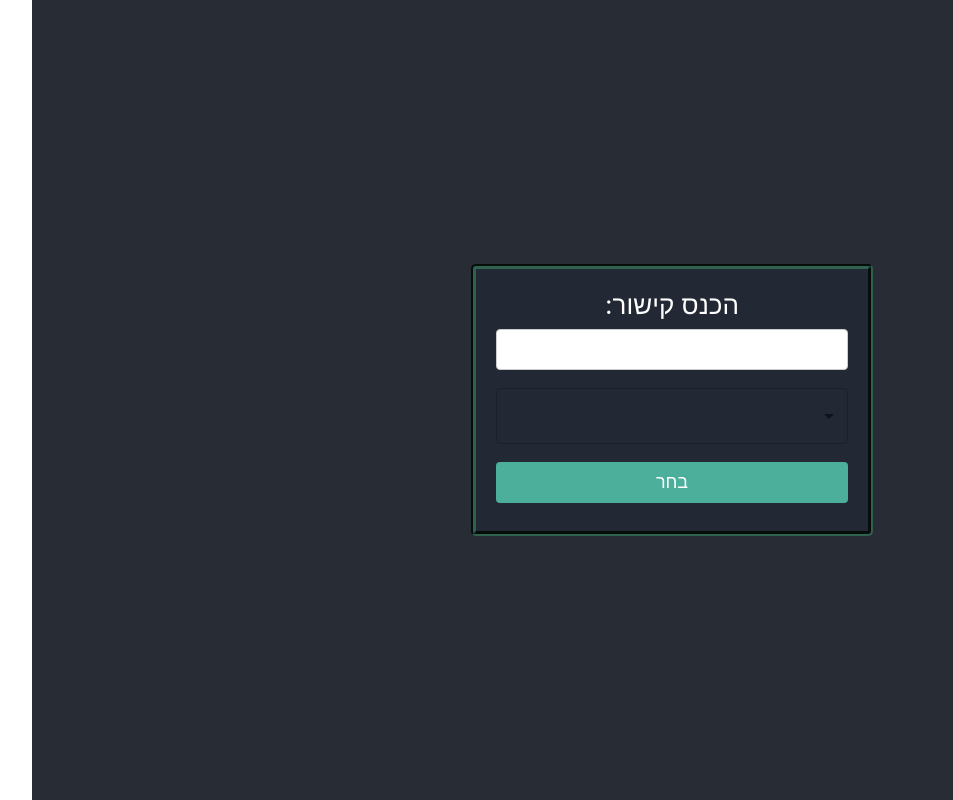
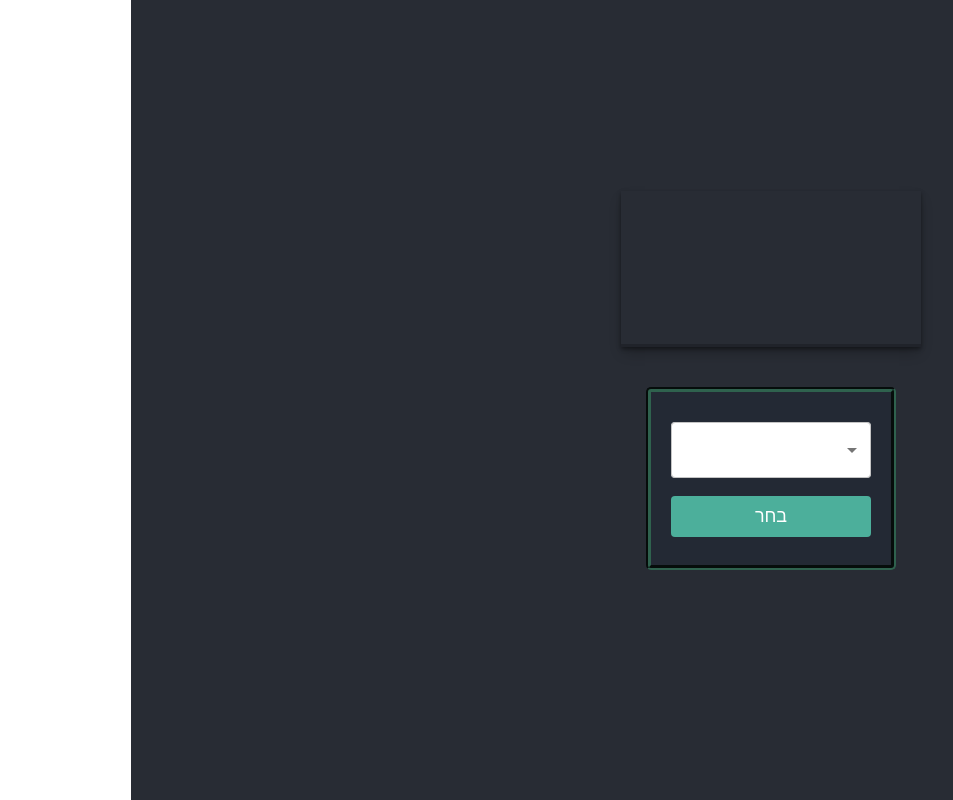
Before and after one commit to matan0810/live-video, a React (Vite) app: page / in a window 1280 px wide. Shown: the whole page, without its empty margins (18-971 px from the left). Built offline with nearby package versions, Linux system fonts and the light colour scheme; what video.js would draw is missing.

Commit message:
start seperate raw link and the select

```diff
--- a/src/App.jsx
+++ b/src/App.jsx
@@ -1,19 +1,35 @@
 import { useEffect, useState } from "react";
 import VideoPlayer from "./VideoPlayer/VideoPlayer";
 import LinkForm from "./LinkForm/LinkForm";
+import { links } from "./constants/links";
 import "./App.css";
+// import RawLinkForm from "./RawLinkForm/RawLinkForm";
 
 export default function App() {
   const [link, setLink] = useState(localStorage.getItem("link"));
+  // const [isRawLink, setIsRawLink] = useState(localStorage.getItem("isRawLink"));
 
   useEffect(() => {
     if (link) localStorage.setItem("link", link);
   }, [link]);
 
+  // useEffect(() => {
+  //   if (isRawLink) localStorage.setItem("isRawLink", isRawLink);
+  // }, [isRawLink]);
+
   return (
     <div className="App">
-      <VideoPlayer streamLink={link} />
-      <LinkForm link={link} setLink={setLink} />
+      <VideoPlayer streamLink={links[link]} />
+      <LinkForm
+        link={link}
+        setLink={setLink}
+        // changed={() => setIsRawLink(false)}
+      />
+      {/* <RawLinkForm
+        link={link}
+        setLink={setLink}
+        changed={() => setIsRawLink(true)}
+      /> */}
     </div>
   );
 }
--- a/src/LinkForm/LinkForm.css
+++ b/src/LinkForm/LinkForm.css
@@ -31,4 +31,5 @@
   border: none;
   border-radius: 4px;
   cursor: pointer;
+  width: 200px
 }
--- a/src/LinkForm/LinkForm.jsx
+++ b/src/LinkForm/LinkForm.jsx
@@ -1,5 +1,5 @@
 import { useState } from "react";
-import SelectLink from "../SelectLink/SelectLink";
+import SelectLink from "./SelectLink";
 import "./LinkForm.css";
 
 function LinkForm({ link, setLink }) {
@@ -13,18 +13,8 @@ function LinkForm({ link, setLink }) {
   return (
     <div className="form">
       <form onSubmit={(e) => e.preventDefault()}>
-        <label>הכנס קישור:</label>
-        <input
-          className="input"
-          type="text"
-          required
-          disabled={!!link}
-          value={field}
-          onChange={onChangeLink}
-        />
-        {!link && (
-          <SelectLink field={field} link={link} setLink={onChangeLink} />
-        )}
+        <SelectLink field={field} link={link} setLink={onChangeLink} disabled={!!link} />
+
         {link ? (
           <button
             className="button"
--- a/src/SelectLink/SelectLink.jsx
+++ b/src/LinkForm/SelectLink.jsx
@@ -1,8 +1,8 @@
 import React from "react";
 import { Select, MenuItem } from "@mui/material";
-import { links } from "./links";
+import { links } from "../constants/links";
 
-function SelectLink({ setLink, field }) {
+function SelectLink({ setLink, field, disabled }) {
   return (
     <div
       style={{
@@ -12,12 +12,19 @@ function SelectLink({ setLink, field }) {
         marginBottom: "10px",
       }}
     >
-      <Select label="לינק" value={field} onChange={setLink} variant="outlined">
+      <Select
+        label="לינק"
+        value={field}
+        onChange={setLink}
+        variant="outlined"
+        sx={{ backgroundColor: disabled ? "grey" : "white" }}
+        disabled={disabled}
+      >
         <MenuItem value="">
           <em>בחר לינק</em>
         </MenuItem>
         {Object.keys(links).map((key) => (
-          <MenuItem key={key} value={links[key]}>
+          <MenuItem key={key} value={key}>
             {key}
           </MenuItem>
         ))}
--- a/src/VideoPlayer/VideoPlayer.jsx
+++ b/src/VideoPlayer/VideoPlayer.jsx
@@ -4,7 +4,9 @@ import "video.js/dist/video-js.css";
 import { usePrevious } from "./usePrevious";
 import VideoJSHebrew from "./videoJSHeDictionary.json";
 
-const isMobile = window.innerWidth < 700;
+const IS_MOBILE = window.innerWidth < 700;
+const WIDTH = IS_MOBILE ? 300 : 600;
+const HEIGHT = IS_MOBILE ? 200 : 400;
 
 videojs.log.level("off");
 videojs.addLanguage("he", VideoJSHebrew);
@@ -19,8 +21,8 @@ export default function VideoPlayer({ streamLink }) {
 
     if (!player.current || prevNode !== videoNode) {
       player.current = videojs(videoNode, {
-        width: isMobile ? 300 : 600,
-        height: isMobile ? 200 : 400,
+        width: WIDTH,
+        height: HEIGHT,
         autoplay: true,
         controls: true,
         language: "he",
@@ -30,8 +32,7 @@ export default function VideoPlayer({ streamLink }) {
     player.current.src([{ src: streamLink, type: "application/x-mpegURL" }]);
   }, [streamLink, videoNode, prevNode]);
 
-  if (!streamLink) return null;
-
+  // if (!streamLink) return null;
   return (
     <div
       style={{
@@ -40,7 +41,11 @@ export default function VideoPlayer({ streamLink }) {
       }}
       data-vjs-player
     >
-      <video ref={setVideoNode} className="video-js" />
+      {streamLink?.isIFrame ? (
+        <iframe height={HEIGHT} width={WIDTH} src={streamLink.link} />
+      ) : (
+        <video ref={setVideoNode} className="video-js" />
+      )}
     </div>
   );
 }
--- a/src/SelectLink/links.js
+++ b/src/constants/links.js
@@ -1,7 +1,10 @@
 export const links = {
   Kan11:
     "https://kan11w.media.kan.org.il/hls/live/2105694/2105694/source1_600/chunklist.m3u8",
-  N12: "https://mako-streaming.akamaized.net/direct/hls/live/2033791/k12dvr/index.m3u8?hdnea=st%3D1702143030%7Eexp%3D1702143930%7Eacl%3D%2F*%7Ehmac%3Dc425cf4ea95943ab102ffa61592a91958833c4dc17786c43cbdcb9242ca5feb1",
+  N12: {
+    link: "https://nirozbdikot.blogspot.com/p/keshet.html",
+    isIFrame: true,
+  },
   N13: "https://reshet.g-mana.live/media/87f59c77-03f6-4bad-a648-897e095e7360/profile/2/profileManifest.m3u8?_uid=6beb1aa8-7748-4dc3-9747-7d28536688bd&rK=a2&_did=16404bd7b2927f9d2b4d9f582376c8724a33f112",
   Now14:
     "https://hub7.g-mana.live/media/91517161-44ab-4e46-af70-e9fe26117d2e/profile/2/profileManifest.m3u8?_uid=43cfd941-0f1c-4d75-8dfc-965a3964b64b&rK=a2&_did=16404bd7b2927f9d2b4d9f582376c8724a33f112",
```
